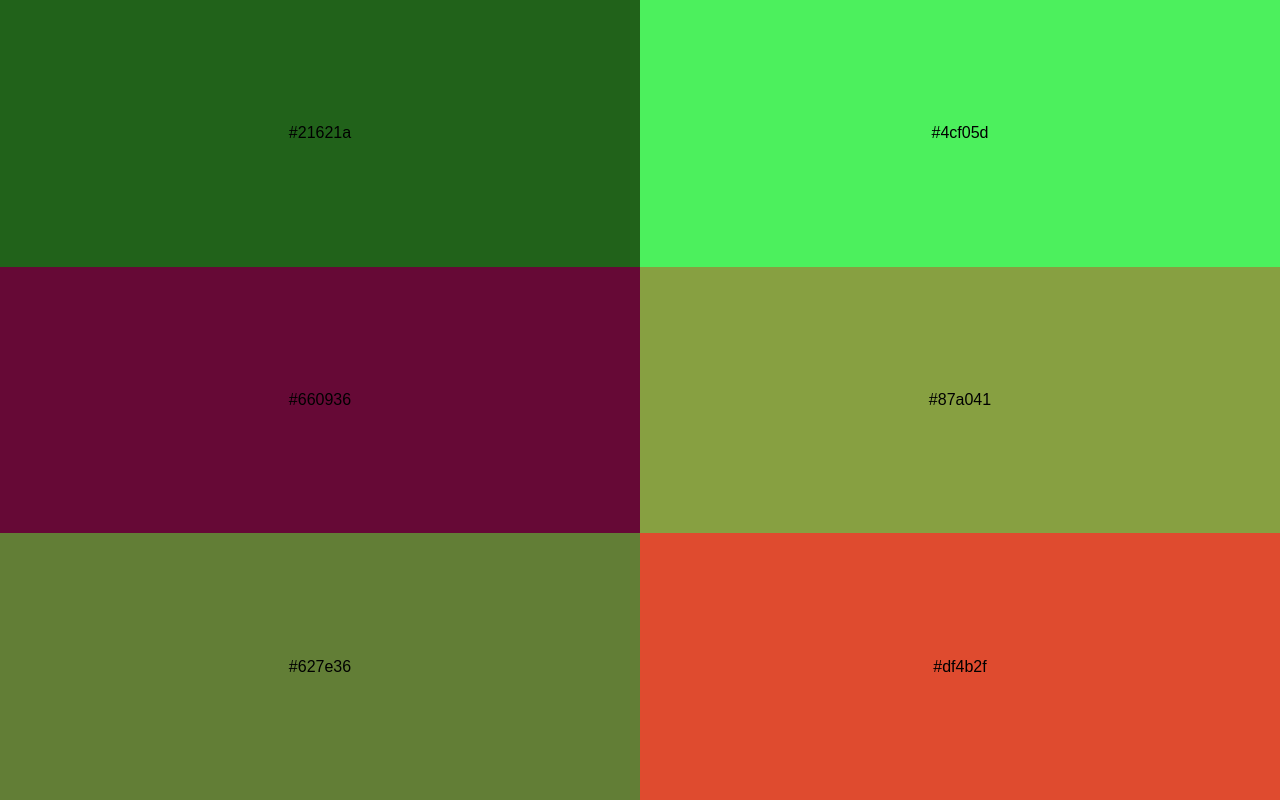
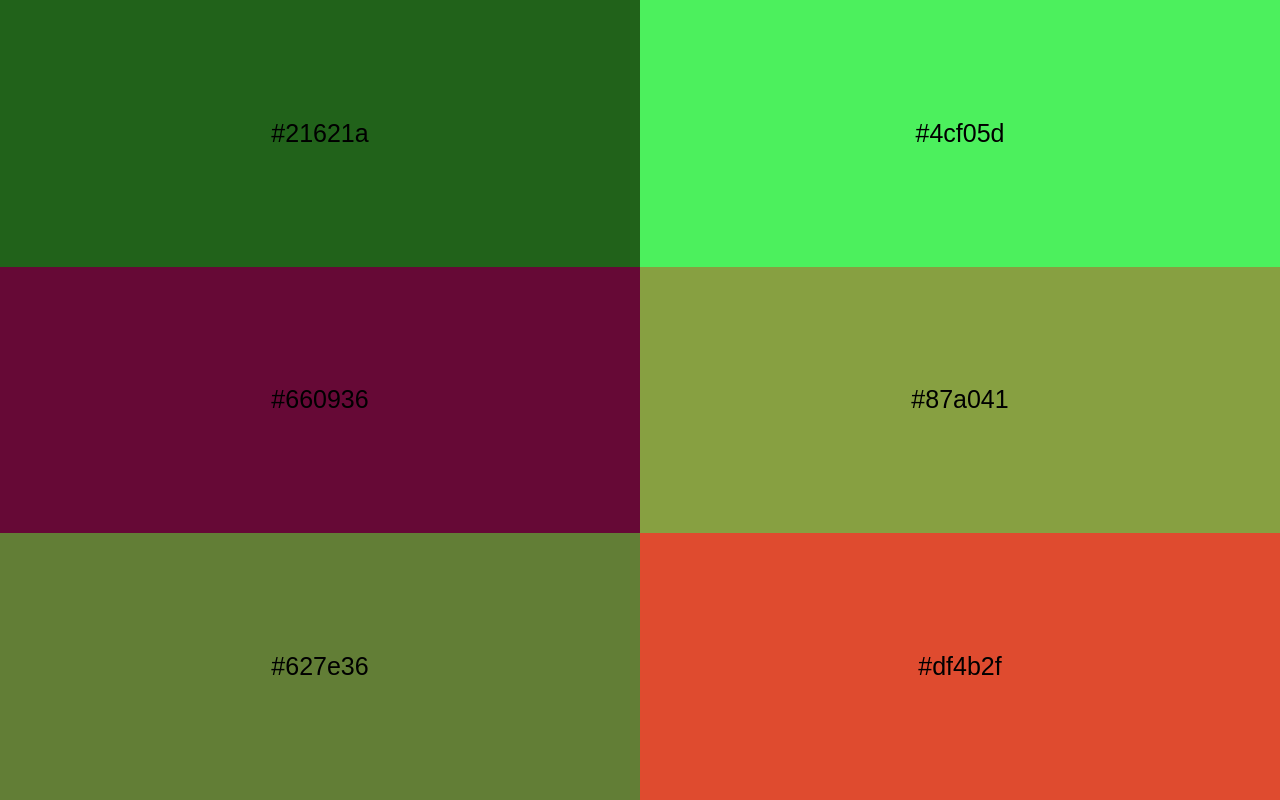
Before and after one commit to often/palette, a plain HTML site: page index.html in a window 1280 px wide. Drawn offline with Linux system fonts and the light colour scheme.

Commit message:
update style

```diff
--- a/main.css
+++ b/main.css
@@ -12,7 +12,7 @@ body {
 }
 
 div {
-  font-family: sans-serif;
+  font: 25px sans-serif;
   place-items: center;
   user-select: none;
   cursor: pointer;
```
